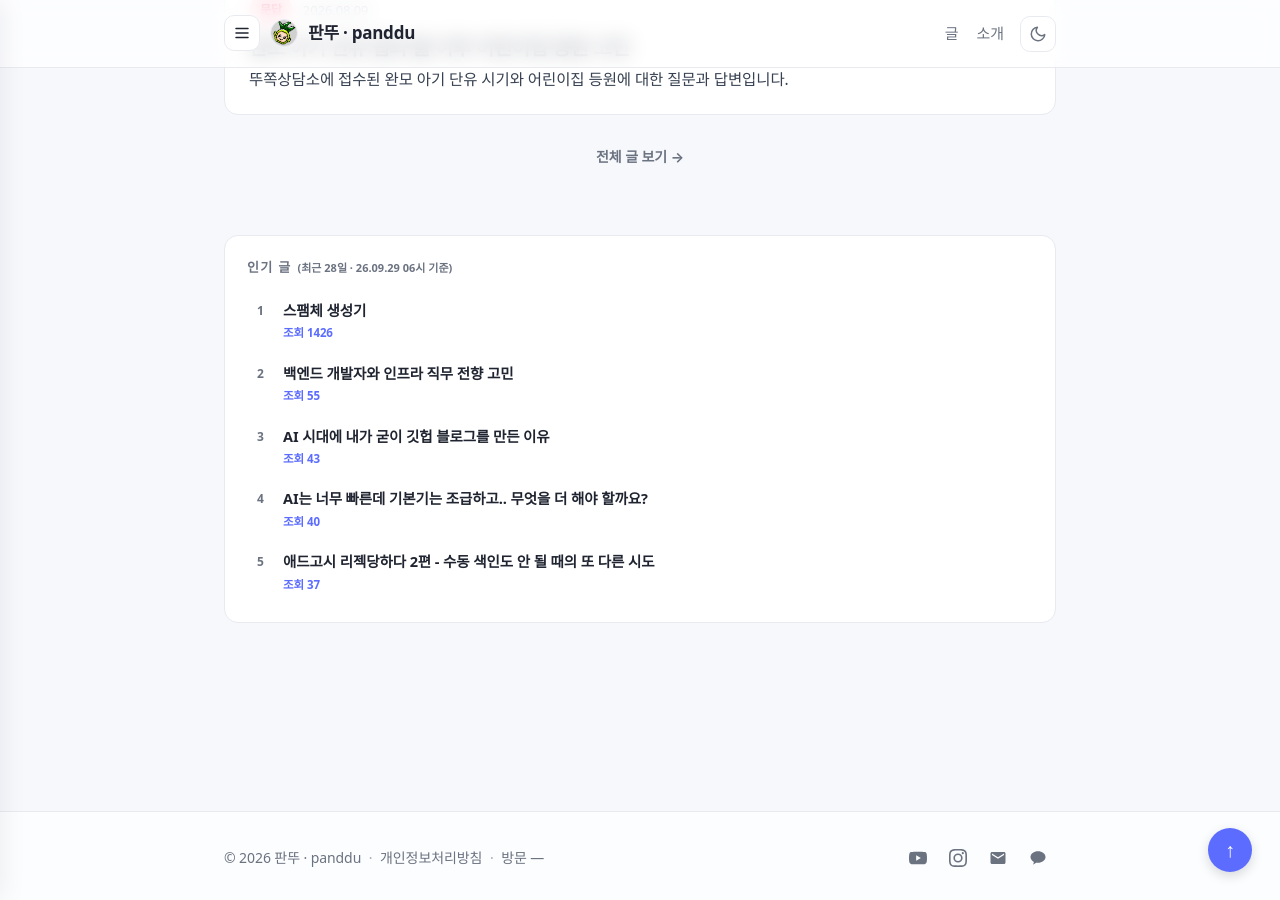
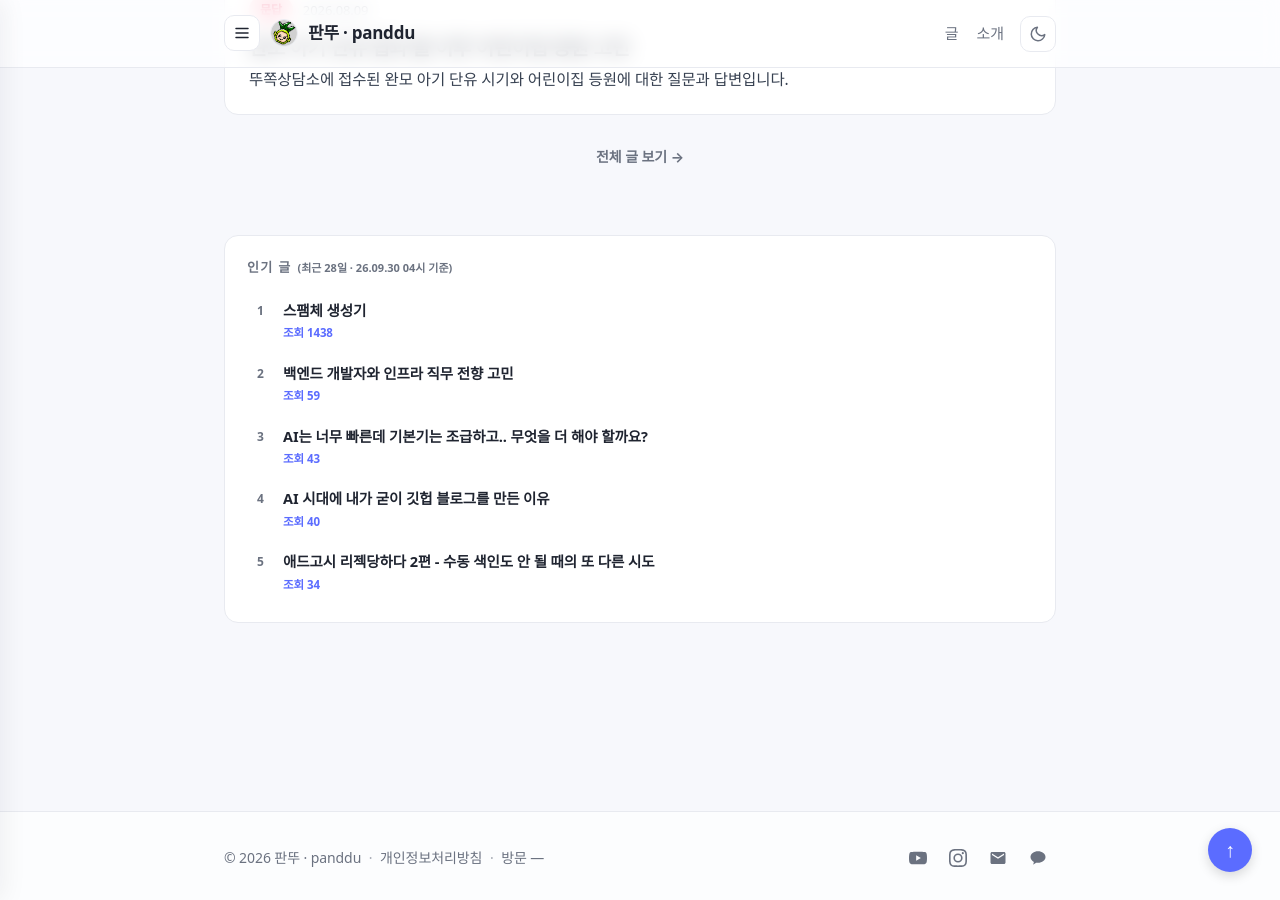
Before and after one commit to panddu/panddu.github.io, a Jekyll site: the page built from index.html, in a window 1280 px wide and 900 px high, scrolled down 1992 px. Built offline with Jekyll 4.4.1, drawn with Linux system fonts in a browser that asks for light colours; some web fonts are replaced.

Commit message:
chore: update popular posts

```diff
--- a/_data/popular_posts.json
+++ b/_data/popular_posts.json
@@ -1,31 +1,31 @@
 {
-  "generated_at": "2026-09-29T06:04:10+09:00",
+  "generated_at": "2026-09-30T04:47:11+09:00",
   "period_days": 28,
   "posts": [
     {
       "title": "스팸체 생성기",
       "url": "/posts/2019/04/spammaker/",
-      "views": 1426
+      "views": 1438
     },
     {
       "title": "백엔드 개발자와 인프라 직무 전향 고민",
       "url": "/posts/2026/08/backend-and-infra-counsel/",
-      "views": 55
+      "views": 59
+    },
+    {
+      "title": "AI는 너무 빠른데 기본기는 조급하고.. 무엇을 더 해야 할까요?",
+      "url": "/posts/2026/08/ai-and-basic-skills/",
+      "views": 43
     },
     {
       "title": "AI 시대에 내가 굳이 깃헙 블로그를 만든 이유",
       "url": "/posts/2026/08/why-i-made-github-blog/",
-      "views": 43
-    },
-    {
-      "title": "AI는 너무 빠른데 기본기는 조급하고.. 무엇을 더 해야 할까요?",
-      "url": "/posts/2026/08/ai-and-basic-skills/",
       "views": 40
     },
     {
       "title": "애드고시 리젝당하다 2편 - 수동 색인도 안 될 때의 또 다른 시도",
       "url": "/posts/2026/08/adsense-rejection-diary-2/",
-      "views": 37
+      "views": 34
     }
   ]
 }
```
